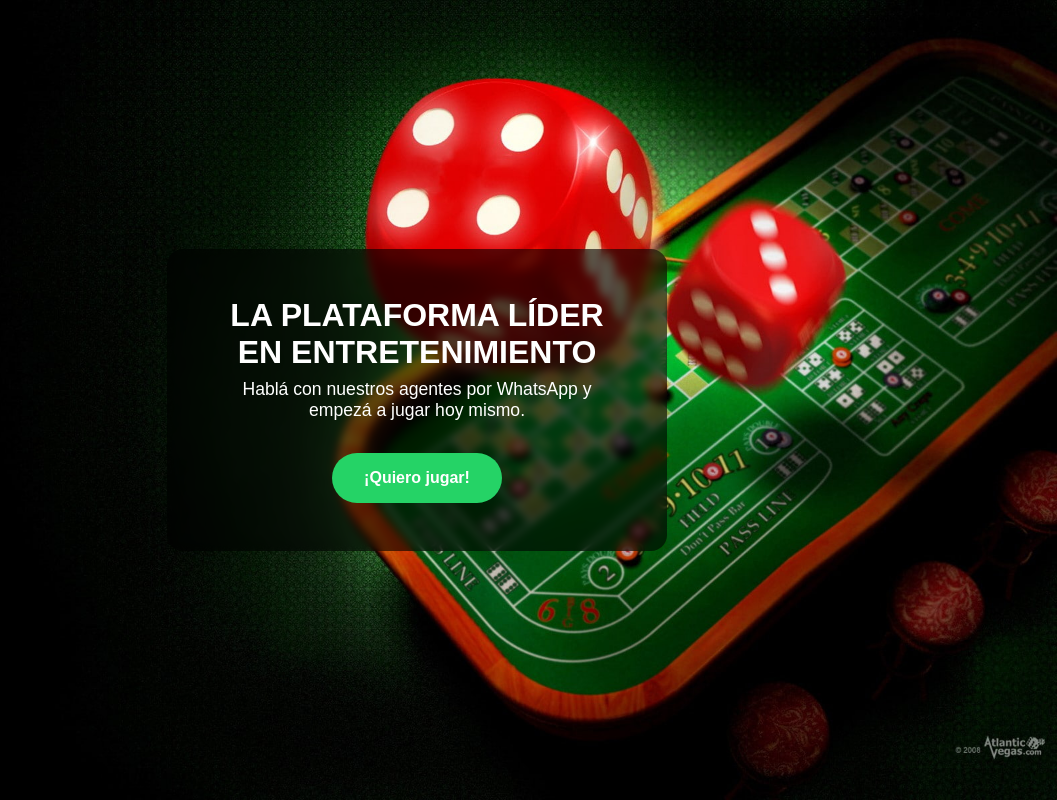
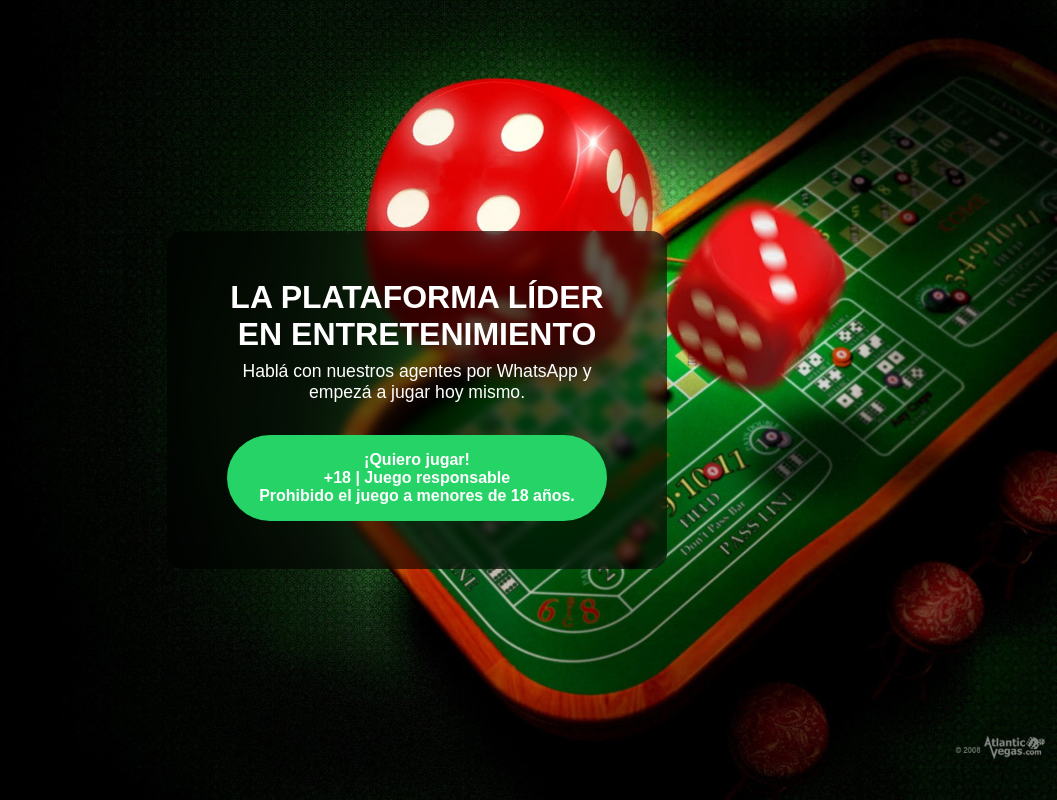
Before and after one commit to JuaniVi123/19-28, a plain HTML site: page index.html in a window 1280 px wide. Shown: the whole page, without its empty margins (223-1280 px from the left). Drawn offline with Linux system fonts and the light colour scheme.

Commit message:
Update index.html

```diff
--- a/index.html
+++ b/index.html
@@ -29,6 +29,10 @@
     <p>Hablá con nuestros agentes por WhatsApp y empezá a jugar hoy mismo.</p>
     <a class="cta" href="https://wa.me/5492613452982?text=Hola%2C%20quiero%20registrarme%20en%20el%20casino">
       ¡Quiero jugar!
+      <footer>
+  +18 | Juego responsable <br>
+  Prohibido el juego a menores de 18 años.<br>
+</footer>
     </a>
   </article>
 </body>
```
